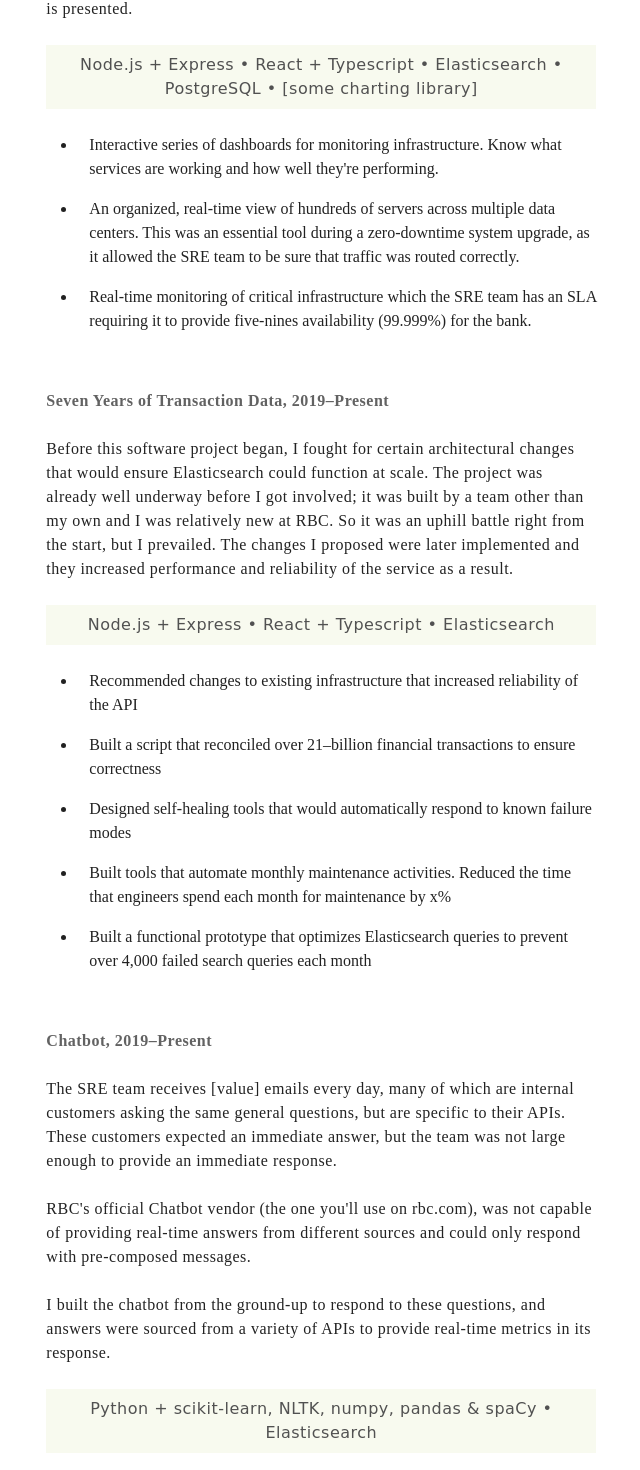
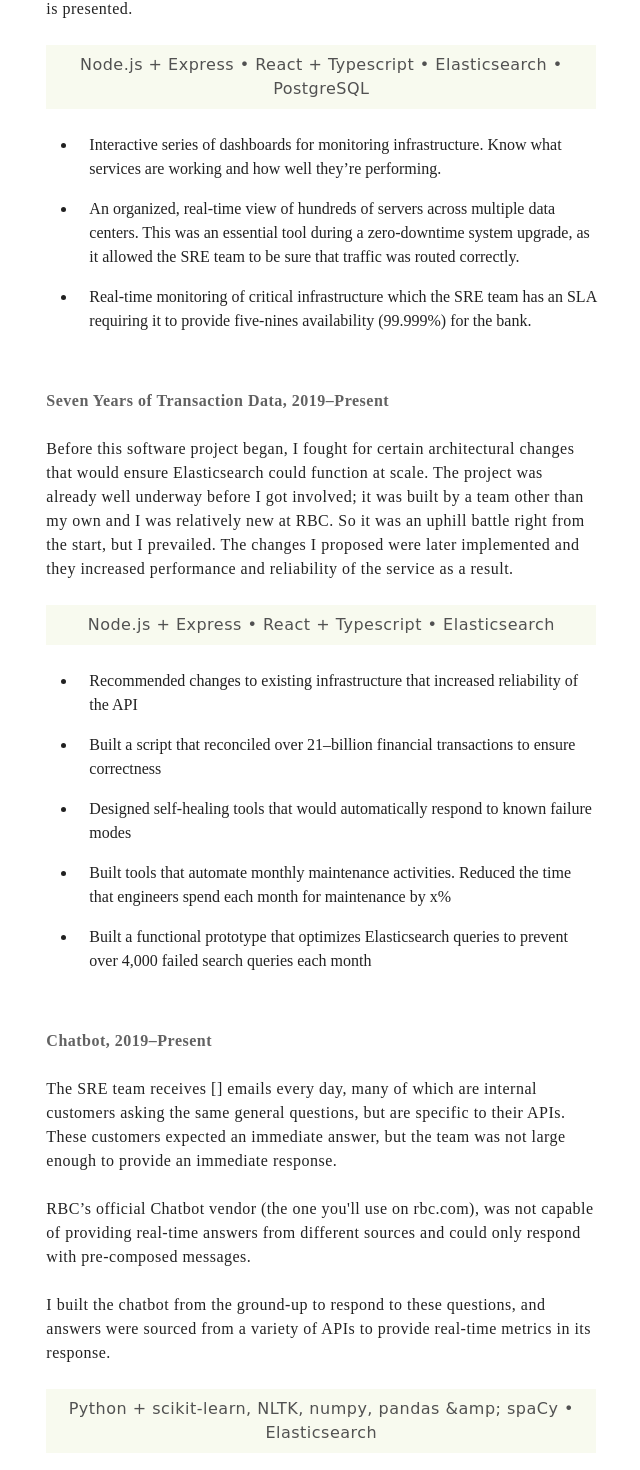
Before and after one commit to cheftechnical/simonyates, a React (Create React App) app: page /work/rbc in a window 1280 px wide. Shown: the part 775-2245 px from the top of the page, without its empty margins (133-773 px from the left). Built offline with nearby package versions, Linux system fonts and the light colour scheme; a web font is replaced by a local one.

Commit message:
Cleanup RBC

```diff
--- a/src/pages/WorkAt/GenworthCanada/index.tsx
+++ b/src/pages/WorkAt/GenworthCanada/index.tsx
@@ -13,7 +13,7 @@ import Typography from '../../../styling/Typography';
 import Li from '../../../styling/ListsUnordered/Li/intex';
 import Ul from '../../../styling/ListsUnordered/Ul/intex';
 import Callout from '../../../components/Callout';
-import WorkAtSubSections from '../components/WorkAtSubSections';
+import WorkAtProjects from '../components/WorkAtProjects';
 import WorkAtProject from '../components/WorkAtProject';
 
 export default function GenworthCanada() {
--- a/src/pages/WorkAt/Infomart/index.tsx
+++ b/src/pages/WorkAt/Infomart/index.tsx
@@ -10,7 +10,7 @@ import Section from '../../../components/Section';
 import WorkAtDescription from '../components/WorkAtDescription';
 import Callout from '../../../components/Callout';
 import WorkAtSectionTitle from '../components/WorkAtSectionTitle';
-import WorkAtSubSections from '../components/WorkAtSubSections';
+import WorkAtProjects from '../components/WorkAtProjects';
 import WorkAtProject from '../components/WorkAtProject';
 import Li from '../../../styling/ListsUnordered/Li/intex';
 import Ul from '../../../styling/ListsUnordered/Ul/intex';
--- a/src/pages/WorkAt/JibDesignAndAdvertising/index.tsx
+++ b/src/pages/WorkAt/JibDesignAndAdvertising/index.tsx
@@ -12,7 +12,7 @@ import WorkAtSectionTitle from '../components/WorkAtSectionTitle';
 import Typography from '../../../styling/Typography';
 import Ul from '../../../styling/ListsUnordered/Ul/intex';
 import Li from '../../../styling/ListsUnordered/Li/intex';
-import WorkAtSubSections from '../components/WorkAtSubSections';
+import WorkAtProjects from '../components/WorkAtProjects';
 import WorkAtProject from '../components/WorkAtProject';
 
 export default function JibDesignAndAdvertising() {
@@ -62,13 +62,13 @@ export default function JibDesignAndAdvertising() {
 								<WorkAtSectionTitle>
 									Notable Projects
 								</WorkAtSectionTitle>
-								<WorkAtSubSections>
+								<WorkAtProjects>
 									<WorkAtProject name="Apple Canada Introduces iPhone" when="">
 										<Typography group="primary" variant="body" weight="regular">
 											When Apple launched the original iPhone in Canada, it wanted to showcase its ability to view fully–rendered HTML web pages (that was revolutionary at the time). Many websites still relied on Flash at the time, and Apple didn't want to risk showing a web page that would fail because it used an unsupported technology.
 										</Typography>
 									</WorkAtProject>
-								</WorkAtSubSections>
+								</WorkAtProjects>
 							</Section>
 						</Sections>
 					</Grid>
--- a/src/pages/WorkAt/Rbc/index.tsx
+++ b/src/pages/WorkAt/Rbc/index.tsx
@@ -14,7 +14,7 @@ import Li from '../../../styling/ListsUnordered/Li/intex';
 import Typography from '../../../styling/Typography';
 import WorkAtSectionTitle from '../components/WorkAtSectionTitle';
 import Logo from '../../../components/Logo';
-import WorkAtSubSections from '../components/WorkAtSubSections';
+import WorkAtProjects from '../components/WorkAtProjects';
 import WorkAtEvents from '../components/WorkAtEvents';
 import WorkAtEventsGroup from '../components/WorkAtEventsGroup';
 import WorkAtEvent from '../components/WorkAtEvent';
@@ -45,8 +45,8 @@ export default function Rbc() {
 									where="Toronto, Canada"
 								/>
 								<WorkAtDescription>
-									The Royal Bank of Canada (RBC) is the largest bank in Canada by asset value, with over 80,000
-									employees worldwide.
+									The Royal Bank of Canada (RBC) is the largest bank in Canada by asset value, with
+									over 80,000 employees worldwide.
 								</WorkAtDescription>
 							</Section>
 
@@ -55,79 +55,137 @@ export default function Rbc() {
 									Application Development &amp; Custom Tooling
 								</WorkAtSectionTitle>
 
-								<WorkAtSubSections>
+								<WorkAtProjects>
 									<WorkAtProject name="SRE Global Dashboard" when="2019–Present">
 										<Typography group="primary" variant="body" weight="regular">
-											The SRE Global Dashboard is a collection of dashboards that were designed to be accessed by everyone within RBC. Directors, product managers and engineers rely on this data to  monitor the availability of more than 600 APIs and applications.
+											The SRE Global Dashboard is a collection of dashboards that were designed to
+											be accessed by everyone within RBC. Directors, product managers and
+											engineers rely on this data to  monitor the availability of more than 600
+											APIs and applications.
 										</Typography>
 
 										<Typography next group="primary" variant="body" weight="regular">
-											I conceptualized the idea of this project after we (the SRE team) exhausted the capabilities of the Elastic Kibana platform. Kibana is great for rapid visualization of data, but there are significant limitations in the types of reporting it can do. I designed and created a stand-alone application that handles these reports which allowed us to have more control over the way data is presented.
+											I conceptualized the idea of this project after we (the SRE team) exhausted
+											the capabilities of the Elastic Kibana platform. Kibana is great for rapid
+											visualization of data, but there are significant limitations in the types of
+											reporting it can do. I designed and created a stand-alone application that
+											handles these reports which allowed us to have more control over the way
+											data is presented.
 										</Typography>
 
-										<Callout>
-											Node.js + Express &bull;
-											React + Typescript &bull;
-											Elasticsearch &bull;
-											PostgreSQL &bull;
-											[some charting library]
-										</Callout>
+										<Callout list={[
+											'Node.js + Express',
+											'React + Typescript',
+											'Elasticsearch',
+											'PostgreSQL'
+										]}/>
 
 										<Ul>
-											<Li>Interactive series of dashboards for monitoring infrastructure. Know what services are working and how well they're performing.</Li>
-											<Li>An organized, real-time view of hundreds of servers across multiple data centers. This was an essential tool during a zero-downtime system upgrade, as it allowed the SRE team to be sure that traffic was routed correctly.</Li>
-											<Li>Real-time monitoring of critical infrastructure which the SRE team has an SLA requiring it to provide five-nines availability (99.999%) for the bank.</Li>
+											<Li>
+												Interactive series of dashboards for monitoring infrastructure. Know
+												what services are working and how well they&rsquo;re performing.
+											</Li>
+											<Li>
+												An organized, real-time view of hundreds of servers across multiple data
+												centers. This was an essential tool during a zero-downtime system
+												upgrade, as it allowed the SRE team to be sure that traffic was routed
+												correctly.
+											</Li>
+											<Li>
+												Real-time monitoring of critical infrastructure which the SRE team has
+												an SLA requiring it to provide five-nines availability (99.999%) for the
+												bank.
+											</Li>
 										</Ul>
 									</WorkAtProject>
 
 									<WorkAtProject next name="Seven Years of Transaction Data" when="2019–Present">
 										<Typography group="primary" variant="body" weight="regular">
-											Before this software project began, I fought for certain architectural changes that would ensure Elasticsearch could function at scale. The project was already well underway before I got involved; it was built by a team other than my own and I was relatively new at RBC. So it was an uphill battle right from the start, but I prevailed. The changes I proposed were later implemented and they increased performance and reliability of the service as a result.
+											Before this software project began, I fought for certain architectural
+											changes that would ensure Elasticsearch could function at scale. The project
+											was already well underway before I got involved; it was built by a team
+											other than my own and I was relatively new at RBC. So it was an uphill
+											battle right from the start, but I prevailed. The changes I proposed were
+											later implemented and they increased performance and reliability of the
+											service as a result.
 										</Typography>
 
-										<Callout>
-											Node.js + Express &bull;
-											React + Typescript &bull;
-											Elasticsearch
-										</Callout>
+										<Callout list={[
+											'Node.js + Express',
+											'React + Typescript',
+											'Elasticsearch'
+										]}/>
 
 										<Ul>
-											<Li>Recommended changes to existing infrastructure that increased reliability of the API</Li>
-											<Li>Built a script that reconciled over 21–billion financial transactions to ensure correctness</Li>
-											<Li>Designed self-healing tools that would automatically respond to known failure modes</Li>
-											<Li>Built tools that automate monthly maintenance activities. Reduced the time that engineers spend each month for maintenance by x%</Li> {/* @todo calculate value */}
-											<Li>Built a functional prototype that optimizes Elasticsearch queries to prevent over 4,000 failed search queries each month</Li>
+											<Li>
+												Recommended changes to existing infrastructure that increased
+												reliability of the API
+											</Li>
+											<Li>
+												Built a script that reconciled over 21–billion financial transactions
+												to ensure correctness
+											</Li>
+											<Li>
+												Designed self-healing tools that would automatically respond to known
+												failure modes
+											</Li>
+											<Li>
+												Built tools that automate monthly maintenance activities. Reduced the
+												time that engineers spend each month for maintenance by x% {/* @todo calculate value */}
+											</Li>
+											<Li>
+												Built a functional prototype that optimizes Elasticsearch queries to
+												prevent over 4,000 failed search queries each month
+											</Li>
 										</Ul>
 									</WorkAtProject>
 
 									<WorkAtProject next name="Chatbot" when="2019–Present">
 										<Typography group="primary" variant="body" weight="regular">
-											The SRE team receives [value] emails every day, many of which are internal customers asking the same general questions, but are specific to their APIs. These customers expected an immediate answer, but the team was not large enough to provide an immediate response.
+											The SRE team receives [{/* @todo calculate value */}] emails every day, many
+											of which are internal customers asking the same general questions, but are
+											specific to their APIs. These customers expected an immediate answer, but
+											the team was not large enough to provide an immediate response.
 										</Typography>
 
 										<Typography next group="primary" variant="body" weight="regular">
-											RBC's official Chatbot vendor (the one you'll use on rbc.com), was not capable of providing real-time answers from different sources and could only respond with pre-composed messages.
+											RBC&rsquo;s official Chatbot vendor (the one you'll use on rbc.com), was not
+											capable of providing real-time answers from different sources and could only
+											respond with pre-composed messages.
 										</Typography>
 
 										<Typography next group="primary" variant="body" weight="regular">
-											I built the chatbot from the ground-up to respond to these questions, and answers were sourced from a variety of APIs to provide real-time metrics in its response.
+											I built the chatbot from the ground-up to respond to these questions, and
+											answers were sourced from a variety of APIs to provide real-time metrics in
+											its response.
 										</Typography>
 
-										<Callout>
-											Python + scikit-learn, NLTK, numpy, pandas &amp; spaCy &bull;
-											Elasticsearch
-										</Callout>
+										<Callout list={[
+											'Python + scikit-learn, NLTK, numpy, pandas &amp; spaCy',
+											'Elasticsearch'
+										]}/>
 
 										<Ul>
-											<Li>I built a chatbot from scratch to help the team spend less time answering common questions from internal customers</Li>
-											<Li>Uses TF-IDF for token vectorization and the named–entity resolution (NER) from spaCy</Li>
-											<Li>Made the chatbot answer questions using real–time data in its response</Li>
+											<Li>
+												I built a chatbot from scratch to help the team spend less time
+												answering common questions from internal customers
+											</Li>
+											<Li>
+												Uses TF-IDF for token vectorization and the named–entity resolution
+												(NER) from spaCy
+											</Li>
+											<Li>
+												Made the chatbot answer questions using real–time data in its response
+											</Li>
 										</Ul>
 									</WorkAtProject>
 
 									<WorkAtProject next name="OAuth Client Creator for RBC Capital Markets" when="2020–Present">
 										<Typography group="primary" variant="body" weight="regular">
-											PingFederate's API system does not support access control layers which are necessary to control who can manage OAuth client IDs. I built a system to provide this level of control over-top of PingFederate's existing core APIs.
+											PingFederate&rsquo;s API system does not support access control layers which
+											are necessary to control who can manage OAuth client IDs. I built a system
+											to provide this level of control over-top of PingFederate&rsquo;s existing
+											core APIs.
 										</Typography>
 
 										<Typography next group="primary" variant="body" weight="regular">
@@ -135,12 +193,19 @@ export default function Rbc() {
 										</Typography>
 
 										<Ul>
-											<Li>Streamline creation and approval of OAuth clients, minimizing&nbsp;errors</Li>
-											<Li>Added an access control layer to our PingFederate infrastructure</Li>
-											<Li>Improved logging and record-keeping of each change for auditors</Li>
+											<Li>
+												Streamline creation and approval of OAuth clients,
+												minimizing&nbsp;errors
+											</Li>
+											<Li>
+												Added an access control layer to our PingFederate infrastructure
+											</Li>
+											<Li>
+												Improved logging and record-keeping of each change for auditors
+											</Li>
 										</Ul>
 									</WorkAtProject>
-								</WorkAtSubSections>
+								</WorkAtProjects>
 							</Section>
 
 							<Section id="section-2" name="Machine Learning / Artificial&nbsp;Intelligence">
@@ -149,13 +214,27 @@ export default function Rbc() {
 								</WorkAtSectionTitle>
 
 								<Typography group="primary" variant="body" weight="regular">
-									I used machine learning libraries in Python to automate some of the activities supported by the SRE team. Many of these uses are described above, but some of the key highlights include:
+									I used machine learning libraries in Python to automate some of the activities
+									supported by the SRE team. Many of these uses are described above, but some of the
+									key highlights include:
 								</Typography>
 
 								<Ul>
-									<Li>Developed a chatbot from scratch to answer common questions and provide answers using real-time infrastructure metrics (e.g. "Is service [x] down?" or "Whats the TPS for [thing]")</Li>
-									<Li>Used NLP via TF–IDF to automatically label reports about previous incidents to help identify areas for improvement</Li>
-									<Li>Developed feature-embedded model that optimizes disk space and makes it possible to store years worth of historical logs while preserving entropy. Terabytes of data were reduced to mere gigabytes; without this embedding, we were forced to purge the data after a short period of time.</Li>
+									<Li>
+										Developed a chatbot from scratch to answer common questions and provide answers
+										using real-time infrastructure metrics (e.g. "Is service [x] down?" or "Whats
+										the TPS for [thing]")
+									</Li>
+									<Li>
+										Used NLP via TF–IDF to automatically label reports about previous incidents to
+										help identify areas for improvement
+									</Li>
+									<Li>
+										Developed feature-embedded model that optimizes disk space and makes it possible
+										to store years worth of historical logs while preserving entropy. Terabytes of
+										data were reduced to mere gigabytes; without this embedding, we were forced to
+										purge the data after a short period of time.
+									</Li>
 								</Ul>
 							</Section>
 
@@ -164,27 +243,41 @@ export default function Rbc() {
 									Budgeting
 								</WorkAtSectionTitle>
 
-								<WorkAtSubSections>
+								<WorkAtProjects>
 									<WorkAtProject name="Cost Chargeback Model" when="2019–Present">
 										<Typography group="primary" variant="body" weight="regular">
-											In 2020, the SRE team moved to a chargeback costing model. Costs for the services supported by the team were often a mix of direct and shared costs. The pricing model I designed used API request logs to weigh the fixed and variable costs associated each service and provide a total service costs to each business unit. The results from this model were updated in real-time and displayed in the SRE Global Dashboard. In summary, I:
+											In 2020, the SRE team moved to a chargeback costing model. Costs for the
+											services supported by the team were often a mix of direct and shared costs.
+											The pricing model I designed used API request logs to weigh the fixed and
+											variable costs associated each service and provide a total service costs to
+											each business unit. The results from this model were updated in real-time
+											and displayed in the SRE Global Dashboard.
+											{/*In summary, I:*/}
 										</Typography>
 
-										<Callout>
-											Node.js + Express &bull;
-											React + Typescript &bull;
-											Elasticsearch &bull;
-											PostgreSQL &bull;
-											Microsoft Excel
-										</Callout>
+										<Callout list={[
+											'Node.js + Express',
+											'React + Typescript',
+											'Elasticsearch',
+											'PostgreSQL',
+											'Microsoft Excel'
+										]}/>
 
 										<Ul>
-											<Li>Developed a charge back model that weighs department costs to internal customers</Li>
-											<Li>Costing reports were published in the <em>SRE Global Dashboard</em></Li>
-											<Li>Provided a solution that was easily understood and explainable to stakeholders</Li>
+											<Li>
+												Developed a charge back model that weighs department costs to internal
+												customers
+											</Li>
+											<Li>
+												Costing reports were published in the <em>SRE Global Dashboard</em>
+											</Li>
+											<Li>
+												Provided a solution that was easily understood and explainable to
+												stakeholders
+											</Li>
 										</Ul>
 									</WorkAtProject>
-								</WorkAtSubSections>
+								</WorkAtProjects>
 							</Section>
 
 							<Section id="section-4" name="Events">
@@ -193,7 +286,11 @@ export default function Rbc() {
 								</WorkAtSectionTitle>
 
 								<Typography group="primary" variant="body" weight="regular">
-									I frequently create presentations about the different projects that I'm working on for our bi-weekly town hall. In 2019, I also hosted an interactive workshop in partnership with Elastic on machine learning for <em>Catalyst</em>, which is an RBC–specific event taking place during the week of Toronto's popular technology event: <em>Collision</em>.
+									I frequently create presentations about the different projects that I&rsquo;m
+									working on for our bi-weekly town hall. In 2019, I also hosted an interactive
+									workshop in partnership with Elastic on machine learning for <em>Catalyst</em>,
+									which is an RBC–specific event taking place during the week of Toronto&rsquo;s
+									popular technology event: <em>Collision</em>.
 								</Typography>
 
 								<WorkAtEvents>
@@ -249,7 +346,10 @@ export default function Rbc() {
 									Active Research
 								</WorkAtSectionTitle>
 								<Ul>
-									<Li>Optimized feature embedding to reduce terabytes to a few gigs for efficient machine learning</Li>
+									<Li>
+										Optimized feature embedding to reduce terabytes to a few gigs for efficient
+										machine learning
+									</Li>
 								</Ul>
 							</Section>
 							<Section id="section-7" name="Other Activities">
@@ -263,7 +363,7 @@ export default function Rbc() {
 									<Li>Data schema planning</Li>
 									<Li>Built an ELK Heartbeat in Go</Li>
 									<Li>Built a framework for simplifying the design/test/deployment of ELK Watchers</Li>
-									<Li>Wrote Groks (Elastic's regular expression language) to parse server logs during data ingestion</Li>
+									<Li>Wrote Groks (Elastic&rsquo;s regular expression language) to parse server logs during data ingestion</Li>
 									<Li>Kibana dashboards and reporting</Li>
 									<Li>Code reviews for Java</Li>
 								</Ul>
--- a/src/pages/WorkAt/UnchartedSoftware/index.tsx
+++ b/src/pages/WorkAt/UnchartedSoftware/index.tsx
@@ -13,7 +13,7 @@ import Callout from '../../../components/Callout';
 import Ul from '../../../styling/ListsUnordered/Ul/intex';
 import Li from '../../../styling/ListsUnordered/Li/intex';
 import WorkAtSectionTitle from '../components/WorkAtSectionTitle';
-import WorkAtSubSections from '../components/WorkAtSubSections';
+import WorkAtProjects from '../components/WorkAtProjects';
 import Sections from '../../../components/Sections';
 
 export default function UnchartedSoftware() {
@@ -53,7 +53,7 @@ export default function UnchartedSoftware() {
 									Projects
 								</WorkAtSectionTitle>
 
-								<WorkAtSubSections>
+								<WorkAtProjects>
 									<WorkAtProject name="[redacted project]" when="2017-2018">
 										<Callout list={[
 											'Node.js + Express',
@@ -88,7 +88,7 @@ export default function UnchartedSoftware() {
 											<Li>Refactored legacy Java code to Scala with rich set of unit tests</Li>
 										</Ul>
 									</WorkAtProject>
-								</WorkAtSubSections>
+								</WorkAtProjects>
 							</Section>
 						</Sections>
 					</Grid>
--- a/src/pages/WorkAt/components/WorkAtSubSections.tsx
+++ b/src/pages/WorkAt/components/WorkAtProjects.tsx
@@ -5,7 +5,7 @@ interface Props {
 	children?: any;
 }
 
-export default function WorkAtSubSections(props: Props) {
+export default function WorkAtProjects(props: Props) {
 	const {children} = props;
 
 	return (
```
Also changed, not shown: src/pages/WorkAt/components/WorkAtPublication.tsx (+22 -2 lines).
